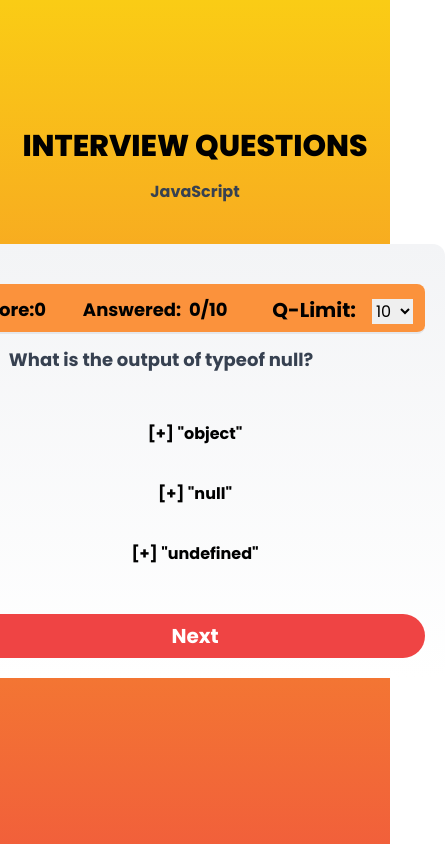
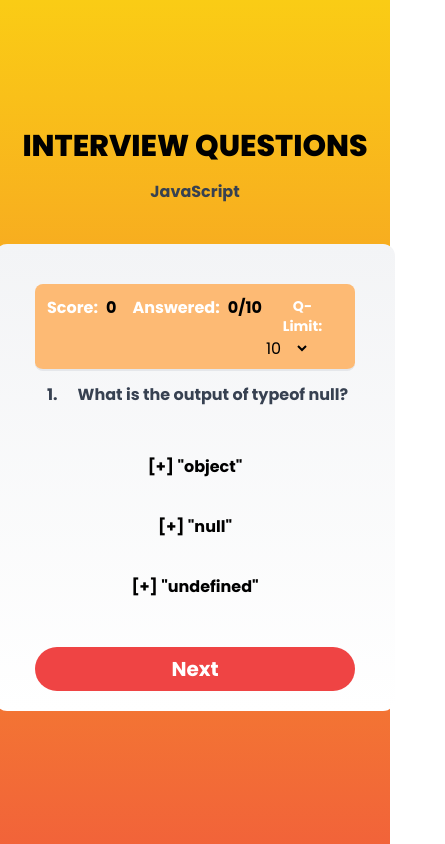
Before and after one commit to ashraful-commits/react-quiz, a React (Vite) app: page / in a window 390 px wide. Both pictures are taken after a click on the button "Start Now". Shown: the top 844 px of the page, 445 px wide, since content can reach past the window. Built offline with nearby package versions, Linux system fonts and the light colour scheme; a web font is replaced by a local one.

Commit message:
responsive

```diff
--- a/src/App.jsx
+++ b/src/App.jsx
@@ -122,7 +122,7 @@
           </h1>
           <p className="mb-10 mt-4 font-bold text-gray-700">JavaScript</p>
           {next === null ? (
-            <div className="col w-[500px] rounded-xl h-[auto] py-40 flex justify-center bg-gradient-to-b from-gray-100 to-white">
+            <div className="col w-[400px] md:w-[500px] lg:w-[700px] px-5 rounded-xl h-[auto] py-40 flex justify-center bg-gradient-to-b from-gray-100 to-white">
               <button
                 onClick={() => setNext(0)}
                 className="w-[50%] py-4 rounded-full text-xl font-extrabold bg-yellow-400"
@@ -131,7 +131,7 @@
               </button>
             </div>
           ) : (
-            <div className="col w-[500px] rounded-xl h-[auto] flex justify-center bg-gradient-to-b from-gray-100 to-white">
+            <div className="col w-[400px] md:w-[500px] lg:w-[700px] px-5 rounded-xl h-[auto] flex justify-center bg-gradient-to-b from-gray-100 to-white">
               {next === InterviewQuestion.length ? (
                 <div className="card p-5 w-full">
                   <div className="card-header w-full my-5 text-center">
@@ -140,7 +140,7 @@
                     </h1>
                   </div>
                   <div className="card-body mt-10 text-center flex flex-col gap-2 my-5">
-                    <p className="text-lg font-bold  py-1">
+                    <p className="text-md lg:text-lg font-bold  py-1">
                       Your score is:
                       <span className="mx-3  border-green-500 border-2 rounded-lg px-4 py-2">
                         {score}
@@ -180,18 +180,32 @@
               ) : (
                 <div className="card p-5 w-full">
                   <div className="card-header w-ful my-5">
-                    <div className="flex justify-between my-3 border-b-2 pb-2 bg-orange-400 rounded-lg px-3 py-3 w-full">
-                      <h5 className="text-lg font-bold">Score:{score}</h5>
-                      <h5 className="text-lg font-bold">
+                    <div className="flex justify-between my-3 border-b-2 pb-2 bg-orange-300 rounded-lg px-3 py-3 w-full">
+                      <h5 className="text-md lg:text-lg text-white font-bold">
+                        Score:
+                        <span className="text-black mx-2">{score}</span>
+                      </h5>
+                      <h5 className="text-md lg:text-lg font-bold">
                         {" "}
-                        <span className="mx-2">Answered:</span>
+                        <span className="mx-2 text-white">Answered:</span>
                         {next}/{limit}
                       </h5>
-                      <form action="">
-                        <label htmlFor="" className="text-xl font-bold mx-4">
+                      <form
+                        action=""
+                        className="flex flex-col justify-center md:items-center lg:flex-row md:flex-row "
+                      >
+                        <label
+                          htmlFor=""
+                          className="text-sm text-center lg:text-lg font-bold md:text-mdfont-bold text-white mx-4"
+                        >
                           Q-Limit:
                         </label>
-                        <select onChange={handleLimite} name="" id="">
+                        <select
+                          onChange={handleLimite}
+                          name=""
+                          className="bg-transparent w-12 focus:outline-none"
+                          id=""
+                        >
                           <option value="10">10</option>
                           <option value="15">15</option>
                           <option value="20">20</option>
@@ -202,7 +216,7 @@
                         </select>
                       </form>
                     </div>
-                    <h1 className="text-lg w-full font-bold text-gray-700  flex gap-2">
+                    <h1 className="text-md lg:text-lg w-full font-bold text-gray-700  flex gap-2">
                       <span className="px-3">{next + 1}.</span>
                       <span>{InterviewQuestion[next]?.question}</span>
                     </h1>
```
